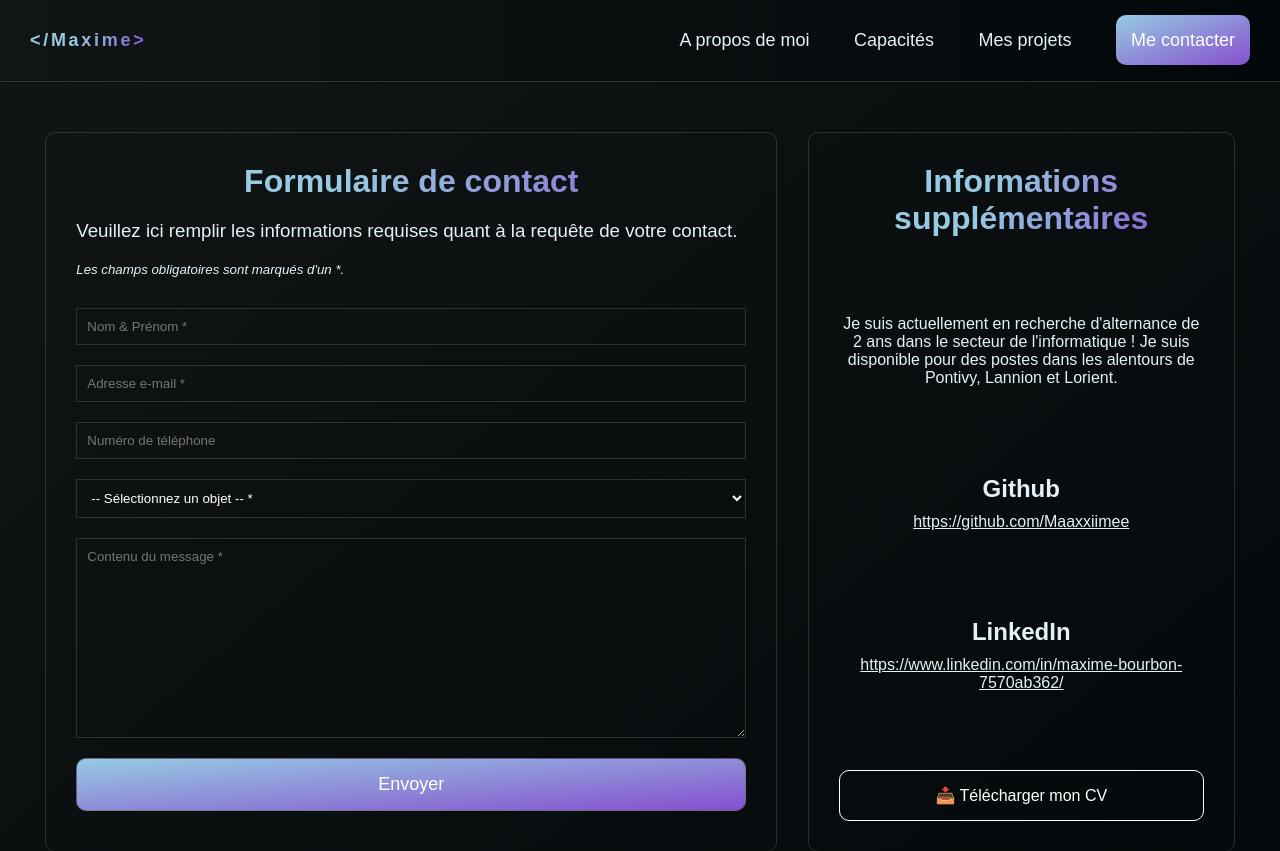
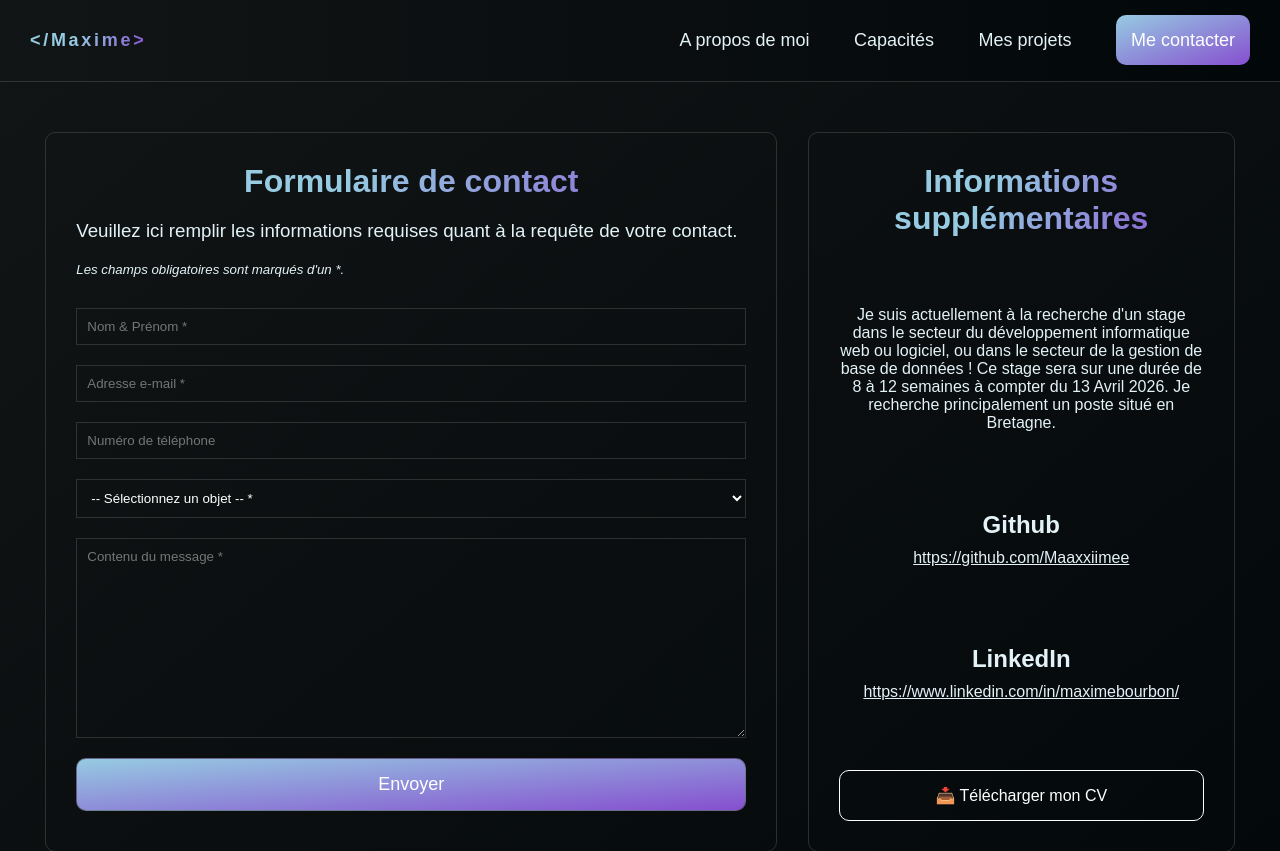
Before and after one commit to Maaxxiimee/Portfolio, a plain HTML site: page contact.html in a window 1280 px wide. Shown: the top 851 px of the page. Drawn offline with Linux system fonts and the light colour scheme.

Commit message:
Update contact.html

```diff
--- a/contact.html
+++ b/contact.html
@@ -61,14 +61,14 @@
 
             <div class="infoContact">
                 <h1 class="gradient-text" style="text-align: center;">Informations supplémentaires</h1>
-                <p>Je suis actuellement en recherche d'alternance de 2 ans dans le secteur de l'informatique ! Je suis disponible pour des postes dans les alentours de Pontivy, Lannion et Lorient.</p>
+                <p>Je suis actuellement à la recherche d'un stage dans le secteur du développement informatique web ou logiciel, ou dans le secteur de la gestion de base de données ! Ce stage sera sur une durée de 8 à 12 semaines à compter du 13 Avril 2026. Je recherche principalement un poste situé en Bretagne.</p>
                 <div>
                     <h2>Github</h2>
                     <a href="https://github.com/Maaxxiimee">https://github.com/Maaxxiimee</a>
                 </div>
                 <div>
                     <h2>LinkedIn</h2>
-                    <a href="https://www.linkedin.com/in/maxime-bourbon-7570ab362/">https://www.linkedin.com/in/maxime-bourbon-7570ab362/</a>
+                    <a href="https://www.linkedin.com/in/maxime-bourbon-7570ab362/">https://www.linkedin.com/in/maximebourbon/</a>
                 </div>
                 <a class="btnVisite" href="./ress/CV_MaximeBourbon.pdf">📥 Télécharger mon CV</a>
             </div>
```
